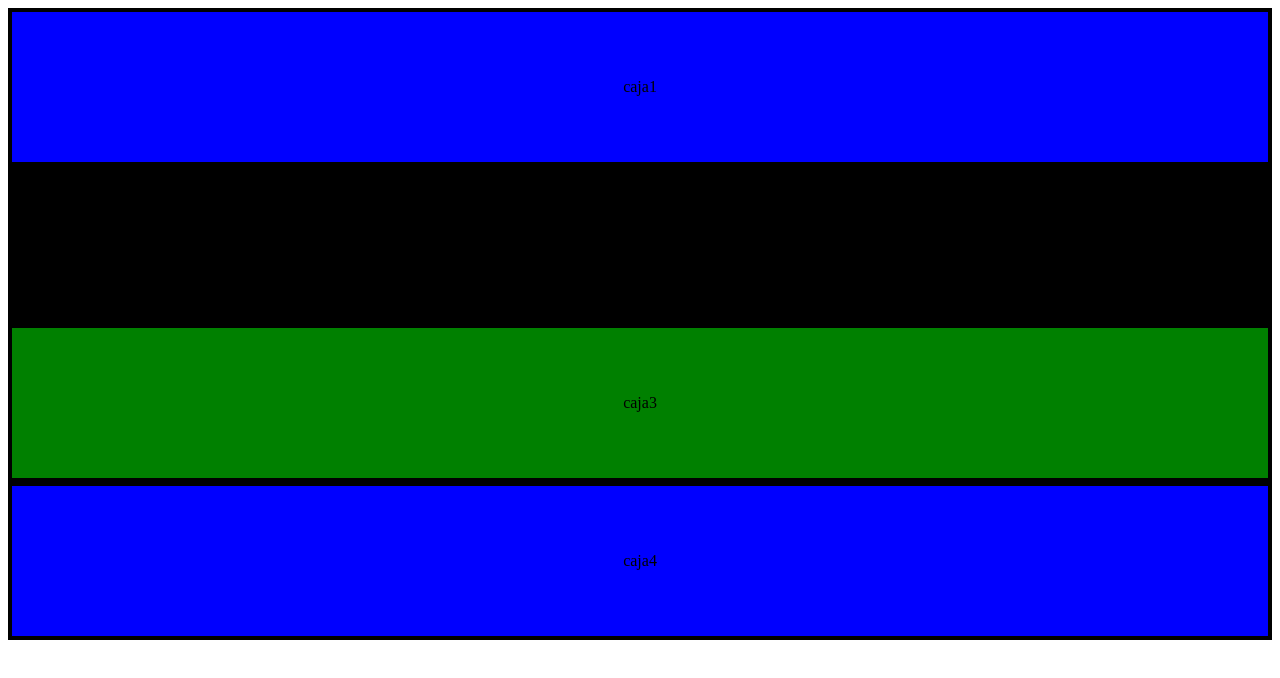
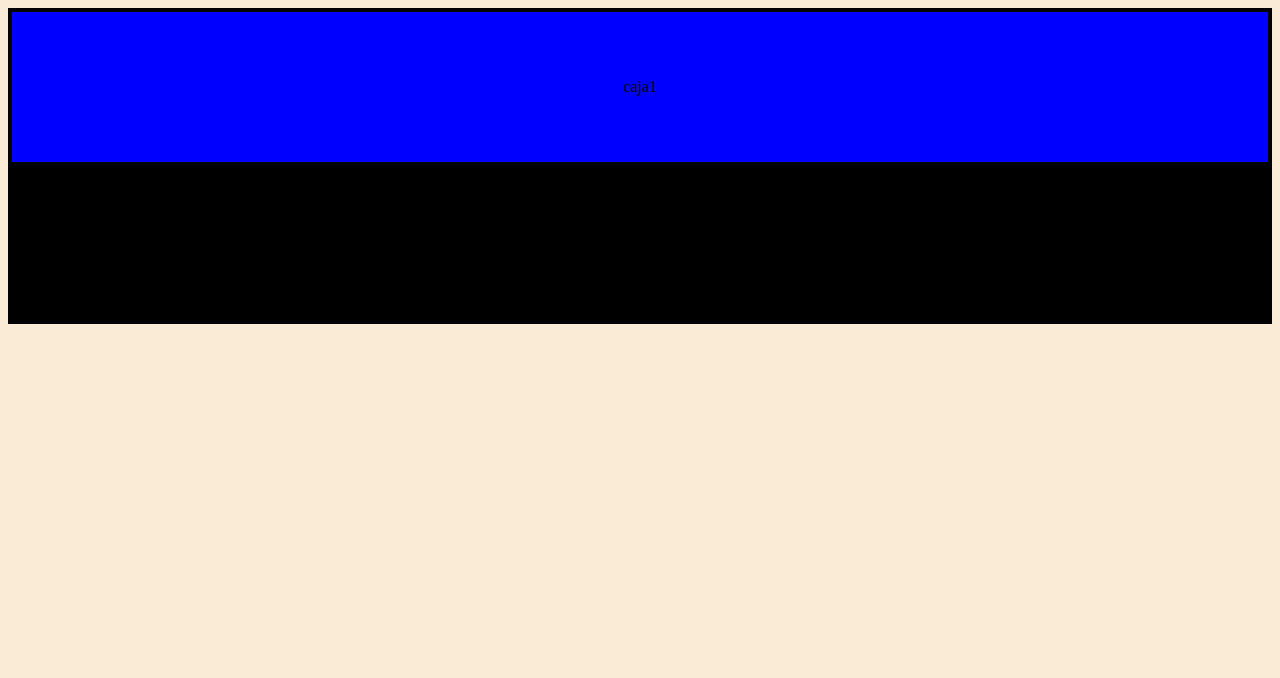
Before and after one commit to IamValee/git, a plain HTML site: page index.html in a window 1280 px wide. Drawn offline with Linux system fonts and the light colour scheme.

Commit message:
cambios2

```diff
--- a/estilo.css
+++ b/estilo.css
@@ -1,11 +1,4 @@
-<!DOCTYPE html>
-<html lang="en">
-<head>
-    <meta charset="UTF-8">
-    <meta name="viewport" content="width=device-width, initial-scale=1.0">
-    <title>Document</title>
-</head>
-<style>
+
     body{
         background-color: antiquewhite;
     }
@@ -56,13 +49,3 @@
 
 
     }
-</style>
-<body>
-    <div class="container">
-        <div class="caja1">1</div>
-        <div class="caja2">2</div>
-        <div class="caja3">3</div>
-        <div class="caja4">4</div>
-    </div>
-</body>
-</html>
--- a/index.html
+++ b/index.html
@@ -10,8 +10,7 @@
     <div class="container">
         <div class="caja1">caja1</div>
         <div class="caja2">caja2</div>
-        <div class="caja3">caja3</div>
-        <div class="caja4">caja4</div>
+
 
     </div>
 
```
